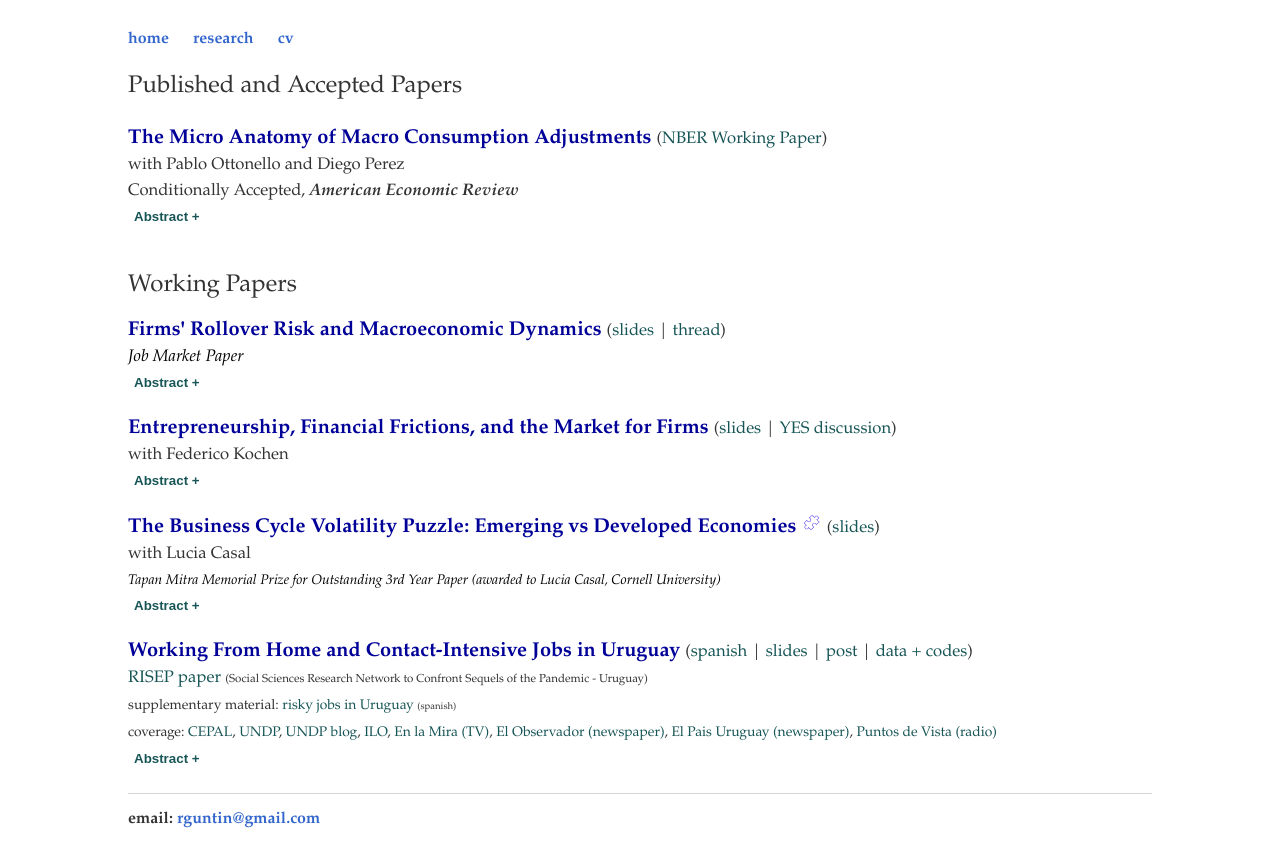
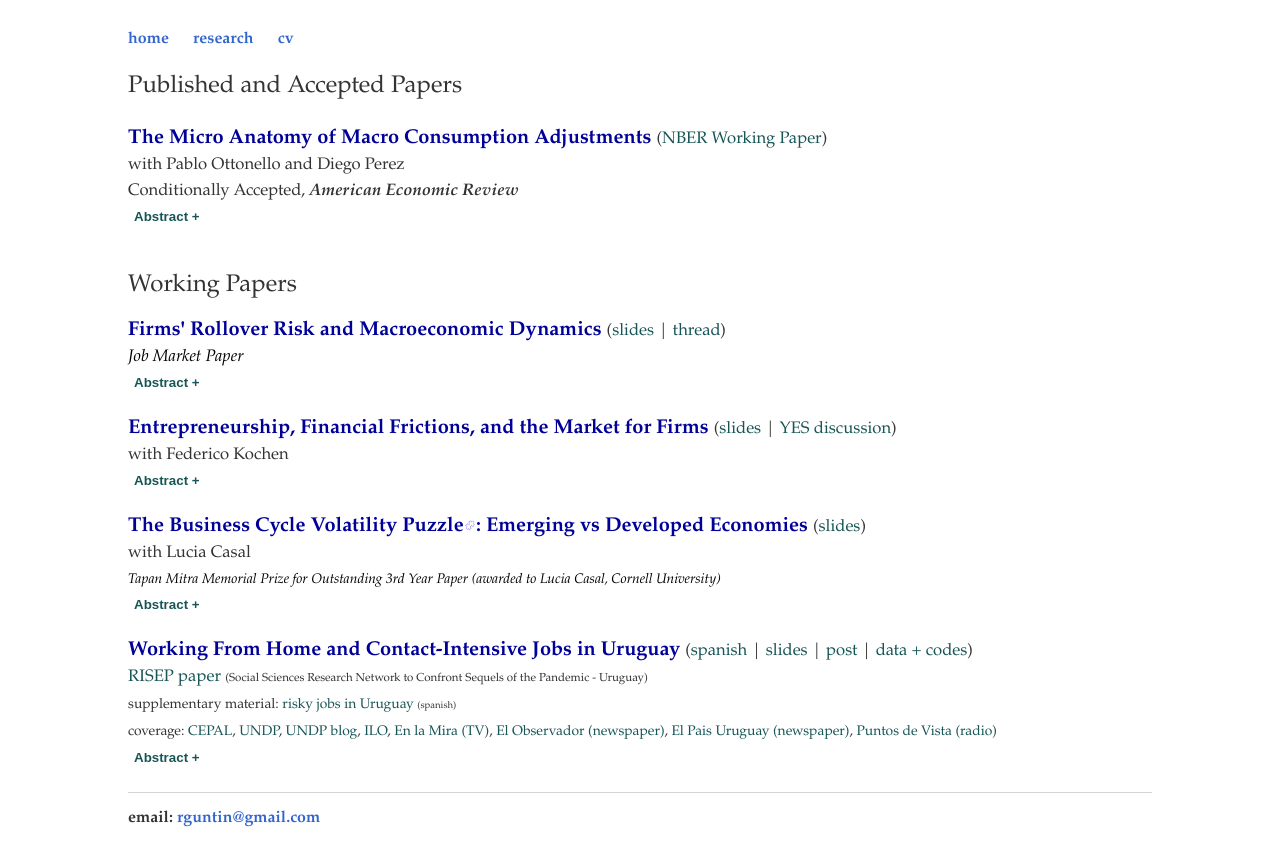
Before and after one commit to rafaguntin/rafaguntin.github.io, a Jekyll site: the page built from research/index.html, in a window 1280 px wide. Shown: the top 867 px of the page. Built offline with Jekyll 4.4.1, drawn with Linux system fonts in a browser that asks for light colours.

Commit message:
Update index.html

```diff
--- a/research/index.html
+++ b/research/index.html
@@ -86,8 +86,8 @@ observed during the last decades. </span> <big><big>
         <p>  <a style="font-weight: bold ; color:#000099"
 		href="/research/LCRG_BCV.pdf"
 			                  target="_blank">
-					The Business Cycle Volatility Puzzle: Emerging vs Developed Economies </a>
-		        <img src="/images/puzzle.png" width="2%" height="2%"> <small>
+					The Business Cycle Volatility Puzzle<img src="/images/puzzle.png" width="1.2%" height="1.2%">: Emerging vs Developed Economies </a>
+		         <small>
 		(<a style="color:#175556" href="https://www.rguntin.com/research/Volatility_LC_RG_slides.pdf" target="_blank">slides</a>)
 		<br>with <a style="color:#333"> Lucia Casal </a>
 		<br> <small> <span style="color: #000000" class='notbold'><i>Tapan Mitra Memorial Prize for Outstanding 3rd Year Paper (awarded to Lucia Casal, Cornell University)</i></span> <big>
```
